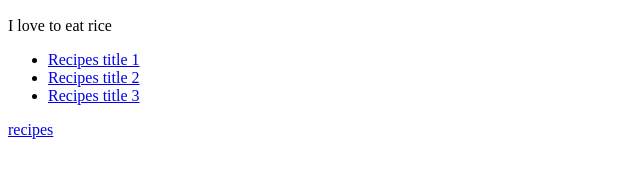
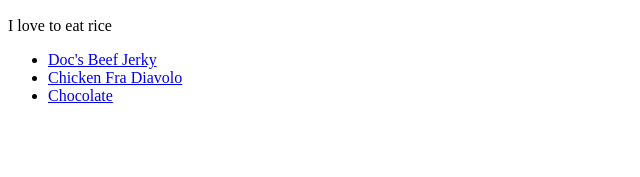
Before and after one commit to khaleedmogaji/odin-recipes, a plain HTML site: page index.html in a window 1280 px wide. Shown: the part 383-560 px from the top of the page, without its empty margins (0-640 px from the left). Drawn offline with Linux system fonts and the light colour scheme.

Commit message:
first Changes

```diff
--- a/index.html
+++ b/index.html
@@ -3,17 +3,16 @@
 <head>
     <meta charset="UTF-8">
     <meta name="viewport" content="width=device-width, initial-scale=1.0">
-    <title>Document</title>
+    <title>Odin Recipes</title>
 </head>
 <body>
     <h1>Odin Recipes</h1>
     <img src="https://www.allrecipes.com/thmb/ysavow3i_6TVYsx9QQlUIkNEUJs=/750x0/filters:no_upscale():max_bytes(150000):strip_icc():format(webp)/8838075_Old-Fashioned-Vegetable-Soup-4x3-474da0719a964f9aa6acfd515884d28c.jpg" width="300" height="300" alt="">
     <p>I love to eat rice</p>
     <ul>
-        <li><a href="recipes/lasagna.html">Recipes title 1</a></li>
-        <li><a href="recipes/lasagna.html">Recipes title 2</a></li>
-        <li><a href="recipes/lasagna.html">Recipes title 3</a></li>
+        <li><a href="recipes/beef-jerky.html">Doc's Beef Jerky</a></li>
+        <li><a href="recipes/chicken-fra-divolo.html">Chicken Fra Diavolo</a></li>
+        <li><a href="recipes/pasta.html">Chocolate</a></li>
     </ul>
-    <a href="recipes/lasagna.html">recipes</a>
 </body>
 </html>
```
